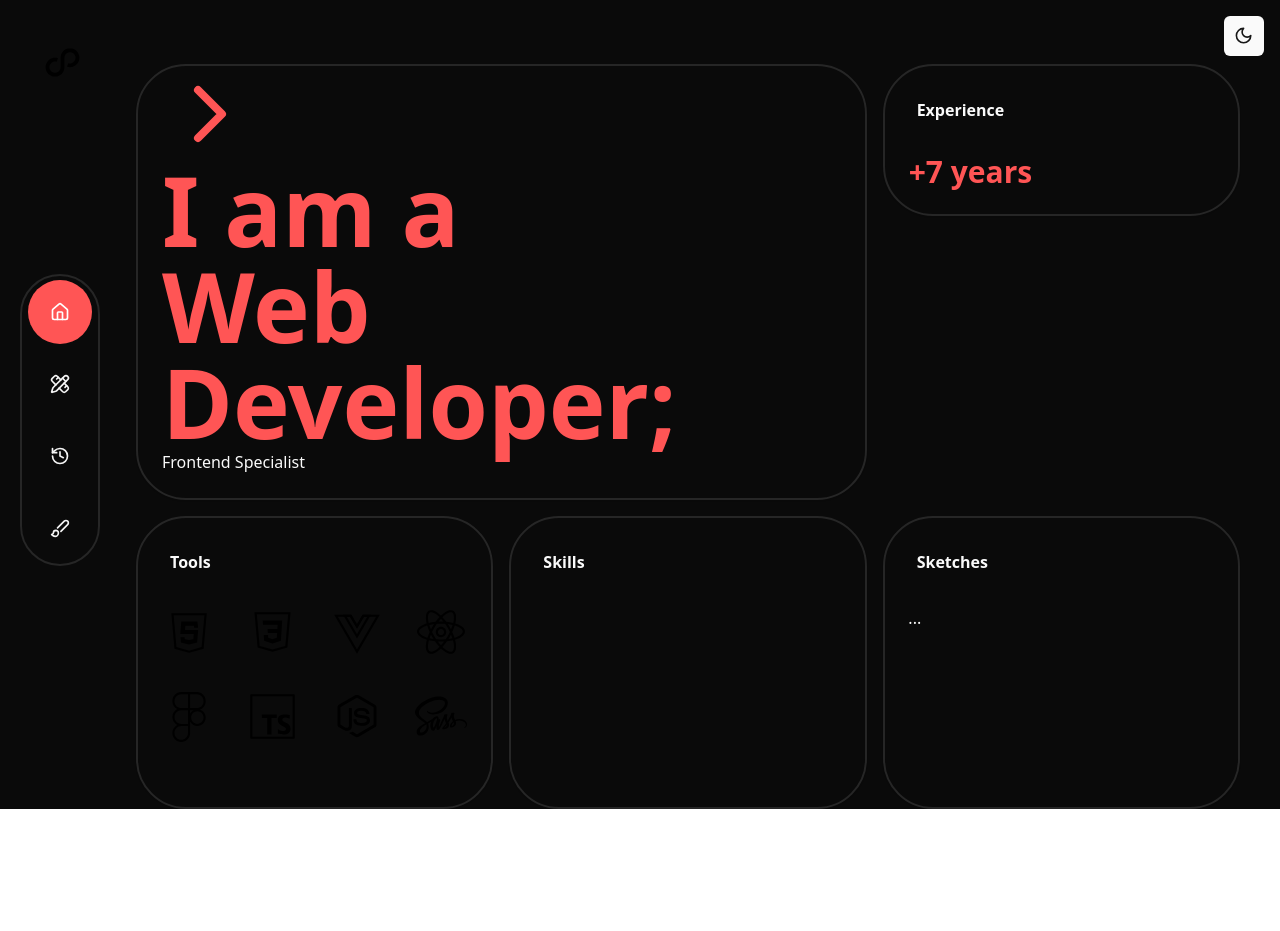
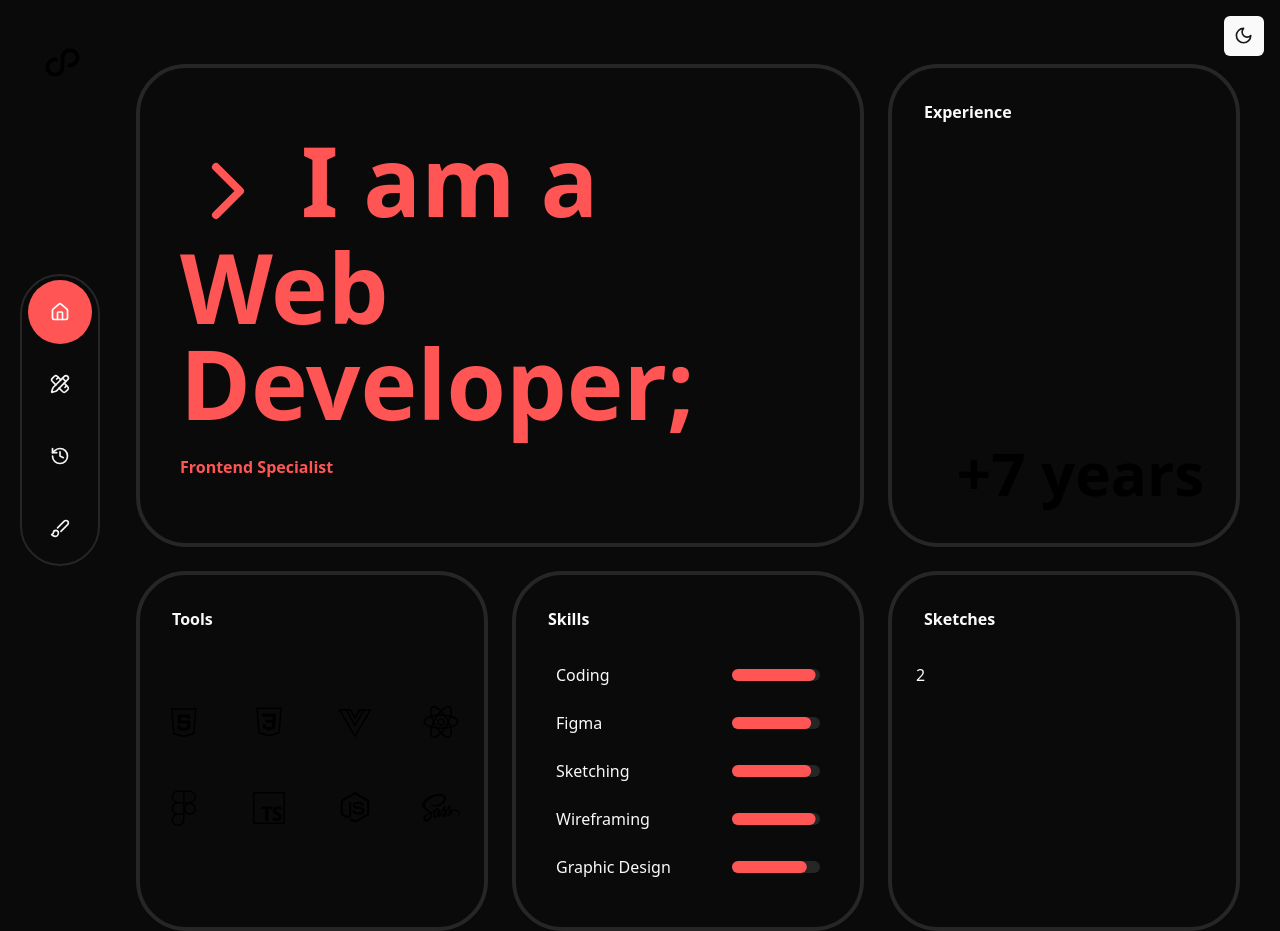
Before and after one commit to ChetanPate1/chetanpate1.github.io, a React (Vite) app: page / in a window 1280 px wide. Before the commit the page ends 809 px from the top, so only its background shows below. Built offline with nearby package versions, Linux system fonts and the light colour scheme.

Commit message:
home WIP

```diff
--- a/src/components/Navbar.tsx
+++ b/src/components/Navbar.tsx
@@ -32,7 +32,7 @@ const Navbar = () => {
                            {item.icon}
 
                            <span className="sr-only">{item.name}</span>
-                           <span className={`absolute h-full w-full rounded-full top-0 bg-primary transition-transform duration-300 group-hover:scale-100 ${isActive ? 'scale-100' : 'scale-0'}`}></span>
+                           <span className={`absolute h-full w-full rounded-full top-0 bg-primary transition-all duration-300 group-hover:scale-100 group-hover:opacity-100 ${isActive ? 'scale-100 opacity-100' : 'scale-0 opacity-0'}`}></span>
                         </div>
                      )}
                   </NavLink>
@@ -48,7 +48,7 @@ const Navbar = () => {
    return (
       <TooltipProvider delayDuration={300}>
          <div className="flex flex-row md:flex-col justify-center fixed z-50 bottom-5 left-0 md:left-5 w-full md:w-20 h-16 md:h-[90%]">
-            <nav className="flex flex-row md:flex-col bg-white dark:bg-neutral-950 border-2 border-neutral-200 rounded-full dark:border-neutral-800">
+            <nav className="flex flex-row md:flex-col bg-neutral-100 dark:bg-neutral-950 border-2 border-white rounded-full dark:border-neutral-800">
                {renderLinks()}
             </nav>
          </div>
--- a/src/components/ui/card.tsx
+++ b/src/components/ui/card.tsx
@@ -9,7 +9,7 @@ const Card = React.forwardRef<
   <div
     ref={ref}
     className={cn(
-      "rounded-[50px] border-2 border-white bg-neutral-100 text-neutral-950 shadow-sm dark:border-neutral-800 dark:bg-neutral-950 dark:text-neutral-50",
+      "rounded-[50px] border-4 border-white bg-neutral-100 text-neutral-950 shadow-sm dark:border-neutral-800 dark:bg-neutral-950 dark:text-neutral-50",
       className
     )}
     {...props}
--- a/src/components/ui/progress.tsx
+++ b/src/components/ui/progress.tsx
@@ -10,13 +10,13 @@ const Progress = React.forwardRef<
   <ProgressPrimitive.Root
     ref={ref}
     className={cn(
-      "relative h-4 w-full overflow-hidden rounded-full bg-neutral-100 dark:bg-neutral-800",
+      "relative h-3 w-full overflow-hidden rounded-full bg-neutral-200 dark:bg-neutral-800",
       className
     )}
     {...props}
   >
     <ProgressPrimitive.Indicator
-      className="h-full w-full flex-1 bg-neutral-900 transition-all dark:bg-neutral-50"
+      className="h-full w-full flex-1 bg-primary transition-all rounded-full"
       style={{ transform: `translateX(-${100 - (value || 0)}%)` }}
     />
   </ProgressPrimitive.Root>
--- a/src/pages/Home.tsx
+++ b/src/pages/Home.tsx
@@ -7,6 +7,7 @@ import Autoplay from "embla-carousel-autoplay";
 import Container from '@/components/Container';
 import { Card, CardContent, CardHeader } from '@/components/ui/card';
 import { Carousel, CarouselContent, CarouselItem } from '@/components/ui/carousel';
+import { Progress } from '@/components/ui/progress';
 
 const skills = [
    { name: 'Coding', percentage: 95 },
@@ -17,47 +18,54 @@ const skills = [
 ];
 
 const Home = () => {
+   const renderSkills = () => {
+      return skills.map((skill, index) => (
+         <div key={index} className="flex justify-between items-center mb-6">
+            <h5 className="min-w-44">{skill.name}</h5>
+            <Progress value={skill.percentage} />
+         </div>
+      ));
+   }
+
    return (
       <Container>
-         <div className="grid grid-flow-row-dense grid-cols-3 gap-4 mb-4">
+         <div className="grid grid-cols-3 gap-6 mb-6">
             <div className="col-span-2">
                <Card>
-                  <CardContent>
+                  <CardContent className="py-16 px-10">
                      <h1 className="font-semibold text-8xl text-primary">
-                        <ChevronRight size={96} /> I am a <br />
+                        <ChevronRight size={96} className="inline" /> I am a <br />
                         Web Developer;
                      </h1>
 
-                     <h5>Frontend Specialist</h5>
+                     <h5 className="text-primary font-semibold mt-6">Frontend Specialist</h5>
                   </CardContent>
                </Card>
             </div>
 
-            <div className="col-span-1">
-               <Card>
+            <Card className="relative bg-primary">
                <CardHeader>
                   <h4 className="font-semibold">Experience</h4>
                </CardHeader>
                <CardContent>
-                     <h4 className="font-semibold text-3xl text-primary">+7 years</h4>
+                  <h4 className="font-semibold text-6xl text-black absolute bottom-10 right-8">+7 years</h4>
                </CardContent>
             </Card>
          </div>
-         </div>
 
-         <div className="grid grid-cols-3 gap-4">
+         <div className="grid grid-cols-3 gap-6">
             <Card>
                <CardHeader>
                   <h4 className="font-semibold">Tools</h4>
                </CardHeader>
                <CardContent>
-                  <div className="grid grid-cols-4 gap-8 justify-items-center pb-10">
+                  <div className="grid grid-cols-4 gap-12 justify-items-center pt-10">
                      <img src="./assets/html.svg" alt="html icon" />
                      <img src="../assets/css.svg" alt="css icon" />
                      <img src="../assets/vue.svg" alt="vuejs icon" />
                      <img src="../assets/react.svg" alt="reactjs icon" />
                      <img src="../assets/figma.svg" alt="figma icon" />
-                     <img src="../assets/ts.svg" alt="ts icon" />
+                     <img src="../assets/ts.svg" alt="typescript icon" />
                      <img src="../assets/node.svg" alt="node icon" />
                      <img src="./assets/sass.svg" alt="sass icon" />
                   </div>
@@ -68,11 +76,8 @@ const Home = () => {
                <CardHeader>
                   <h4 className="font-semibold">Skills</h4>
                </CardHeader>
-               <CardContent>
-                  <div>
-
-                  </div>
-
+               <CardContent className="px-10">
+                  {renderSkills()}
                </CardContent>
             </Card>
 
@@ -84,13 +89,13 @@ const Home = () => {
                   <Carousel
                      opts={{ align: "start", loop: true }}
                      plugins={[Autoplay({
-                        delay: 2000
+                        delay: 4000
                      })]}
                   >
                      <CarouselContent>
-                        <CarouselItem>...</CarouselItem>
-                        <CarouselItem>...</CarouselItem>
-                        <CarouselItem>...</CarouselItem>
+                        <CarouselItem>1</CarouselItem>
+                        <CarouselItem>2</CarouselItem>
+                        <CarouselItem>3</CarouselItem>
                      </CarouselContent>
                   </Carousel>
                </CardContent>
```
Lines whose indentation alone changed are shown as unchanged.
